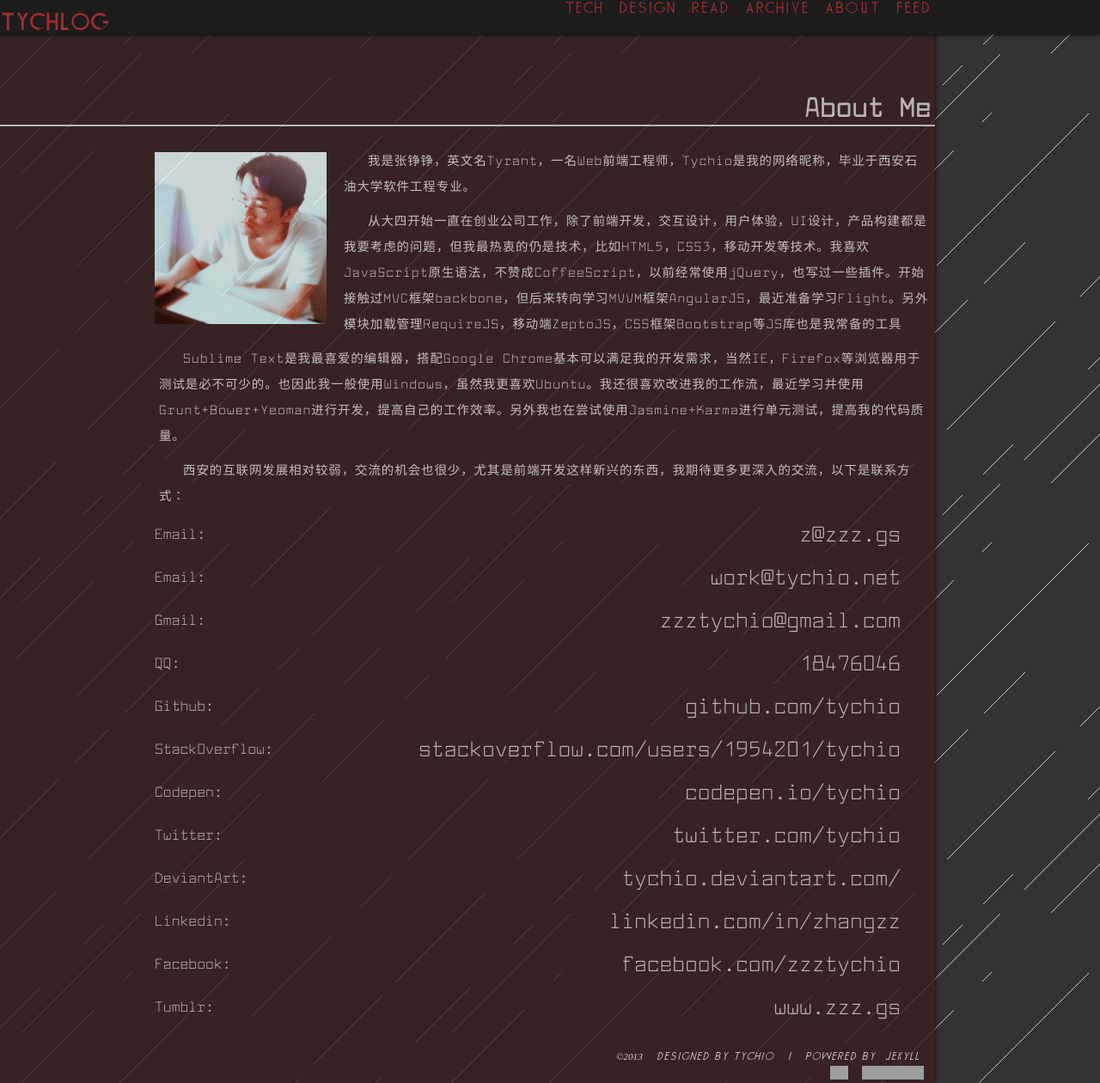
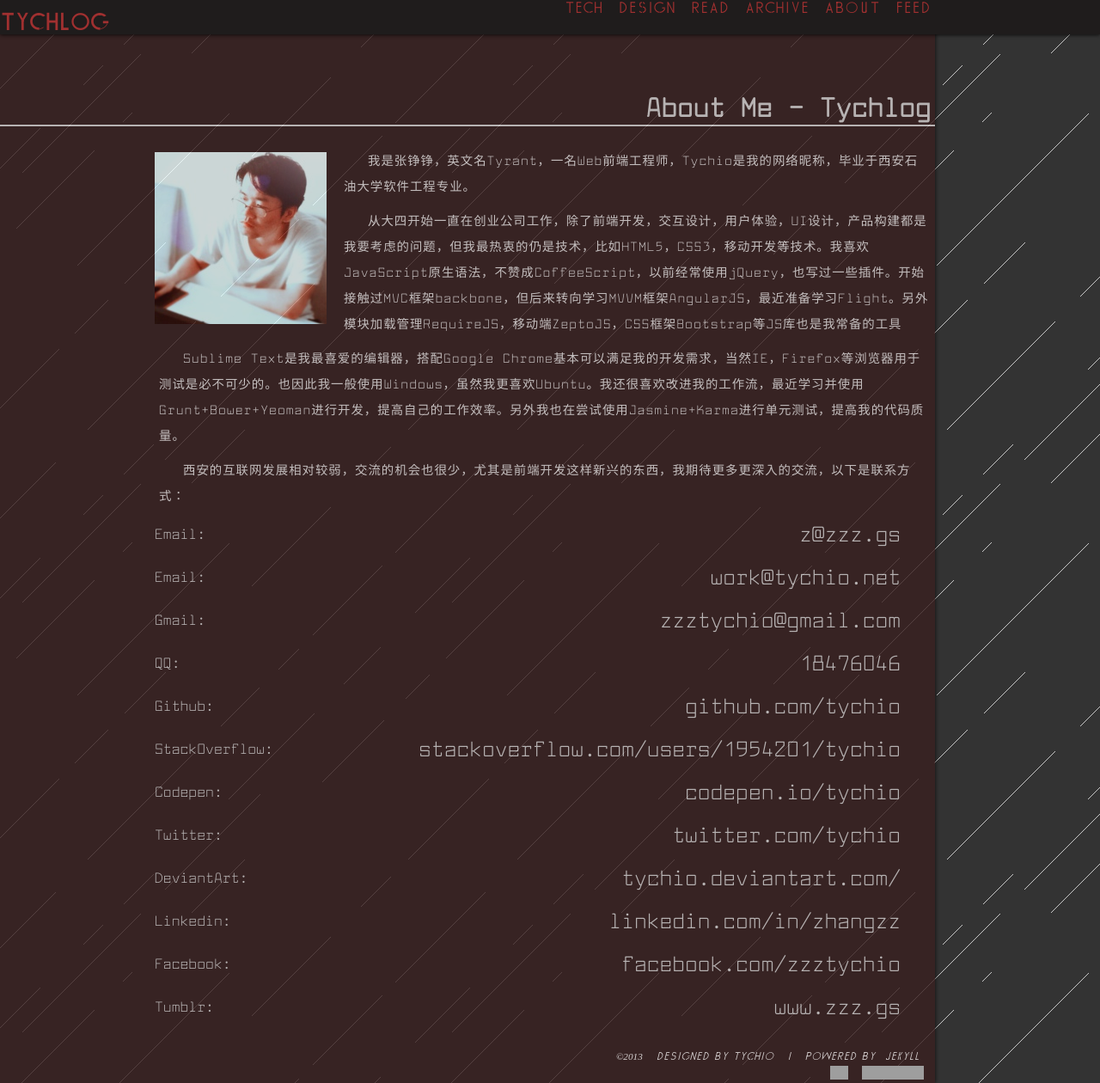
Before and after one commit to tychio/old_blog, a Jekyll site: the page built from about.html, in a window 1280 px wide and 1260 px high. Shown: the whole window at 86% size. Built offline with Jekyll 4.4.1, drawn with Linux system fonts in a browser that asks for light colours; Markdown is read by kramdown in place of the engine named in the settings; grey boxes are pictures that could not be loaded.

Commit message:
change title

```diff
--- a/about.html
+++ b/about.html
@@ -1,6 +1,6 @@
 ---
 layout: page
-title: About Me
+title: About Me - Tychlog
 ---
 <dd>
     <article>
--- a/design.html
+++ b/design.html
@@ -1,6 +1,6 @@
 ---
 layout: default
-title: Tychio's Blog
+title: Design - Tychlog
 ---
 
 <dl>
--- a/read.html
+++ b/read.html
@@ -1,11 +1,11 @@
 ---
 layout: default
-title: Tychio's Blog
+title: Read - Tychlog
 ---
 
 <dl>
     <dt>Book</dt>
-{% for post in site.categories.book %}
+{% for post in site.categories.read %}
     <dd>
         <a href="{{ post.url }}">
             <time>{{ post.date | date_to_string }}</time>
--- a/technology.html
+++ b/technology.html
@@ -1,6 +1,6 @@
 ---
 layout: default
-title: Tychio's Blog
+title: Technology - Tychlog
 ---
 
 <dl>
```
